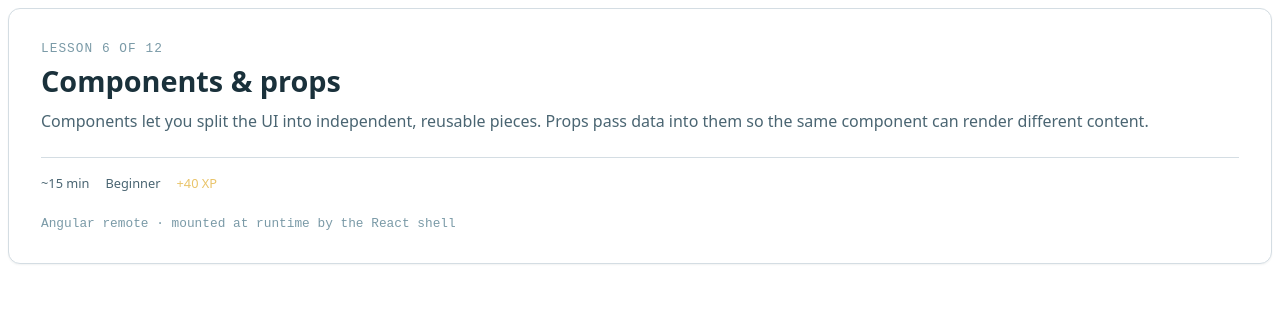
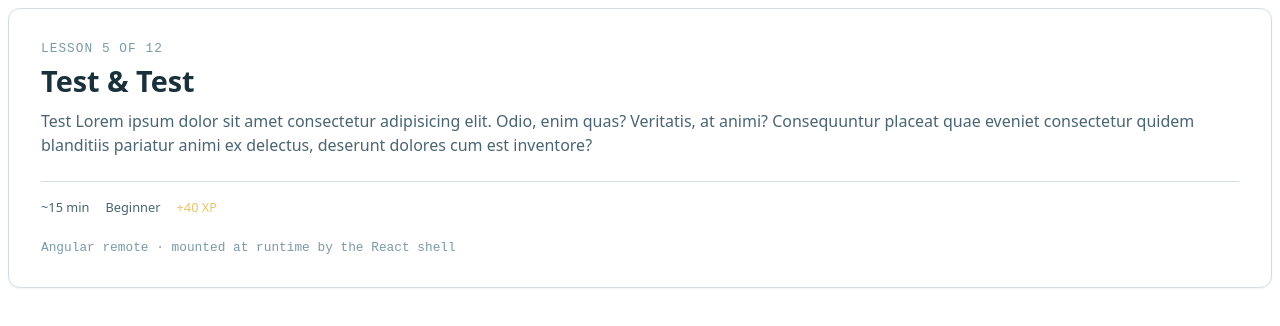
Before and after one commit to Soulhay/amor-lineribus-angular, an Angular app: page / in a window 1280 px wide. Shown: the top 326 px of the page. Built offline with nearby package versions, Linux system fonts and the light colour scheme.

Commit message:
Test
Test

```diff
--- a/src/app/app.component.html
+++ b/src/app/app.component.html
@@ -1,9 +1,8 @@
 <section class="lesson">
-  <p class="lesson__eyebrow">LESSON 6 OF 12</p>
-  <h2 class="lesson__title">Components &amp; props</h2>
+  <p class="lesson__eyebrow">LESSON 5 OF 12</p>
+  <h2 class="lesson__title">Test &amp; Test</h2>
   <p class="lesson__lead">
-    Components let you split the UI into independent, reusable pieces.
-    Props pass data into them so the same component can render different content.
+   Test Lorem ipsum dolor sit amet consectetur adipisicing elit. Odio, enim quas? Veritatis, at animi? Consequuntur placeat quae eveniet consectetur quidem blanditiis pariatur animi ex delectus, deserunt dolores cum est inventore?
   </p>
 
   <div class="lesson__meta">
```
